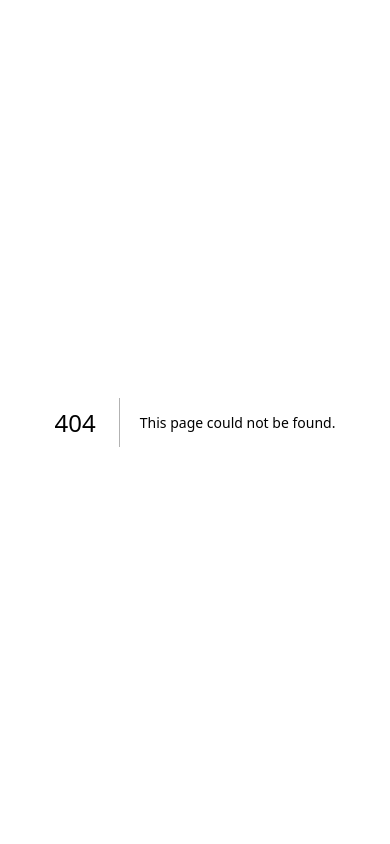
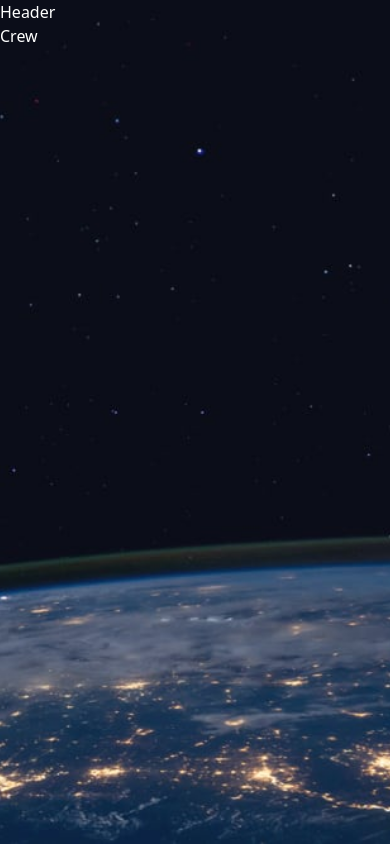
Before and after one commit to FerZva/space-tourism-website-main, a Next.js app: page /crew in a window 390 px wide. Before the commit this address had no page. Built offline with nearby package versions, Linux system fonts and the light colour scheme.

Commit message:
Layout structured, pages and routes created, responsive background created

```diff
--- /dev/null
+++ b/src/app/(views)/(routes)/crew/page.tsx
@@ -0,0 +1,7 @@
+import React from "react";
+
+const Crew = () => {
+  return <div>Crew</div>;
+};
+
+export default Crew;
--- /dev/null
+++ b/src/app/(views)/(routes)/destination/page.tsx
@@ -0,0 +1,7 @@
+import React from "react";
+
+const Destination = () => {
+  return <div>Destination</div>;
+};
+
+export default Destination;
--- /dev/null
+++ b/src/app/(views)/(routes)/technology/page.tsx
@@ -0,0 +1,7 @@
+import React from "react";
+
+const Technology = () => {
+  return <div>Technology</div>;
+};
+
+export default Technology;
--- /dev/null
+++ b/src/app/components/Header.tsx
@@ -0,0 +1,7 @@
+import React from "react";
+
+const Header = () => {
+  return <div>Header</div>;
+};
+
+export default Header;
--- a/src/app/layout.tsx
+++ b/src/app/layout.tsx
@@ -1,5 +1,6 @@
 import type { Metadata } from "next";
 import "./globals.css";
+import Header from "./components/Header";
 
 export const metadata: Metadata = {
   title: "Space Tourism Website",
@@ -13,7 +14,12 @@ export default function RootLayout({
 }>) {
   return (
     <html lang="en">
-      <body className="antialiased">{children}</body>
+      <body className="antialiased w-full h-full">
+        <div className="bg-[url('/background-home-mobile.jpg')] md:bg-[url('/background-home-tablet.jpg')] lg:bg-[url('/background-home-desktop.jpg')] bg-cover bg-no-repeat bg-center min-h-screen text-white">
+          <Header />
+          {children}
+        </div>
+      </body>
     </html>
   );
 }
```
